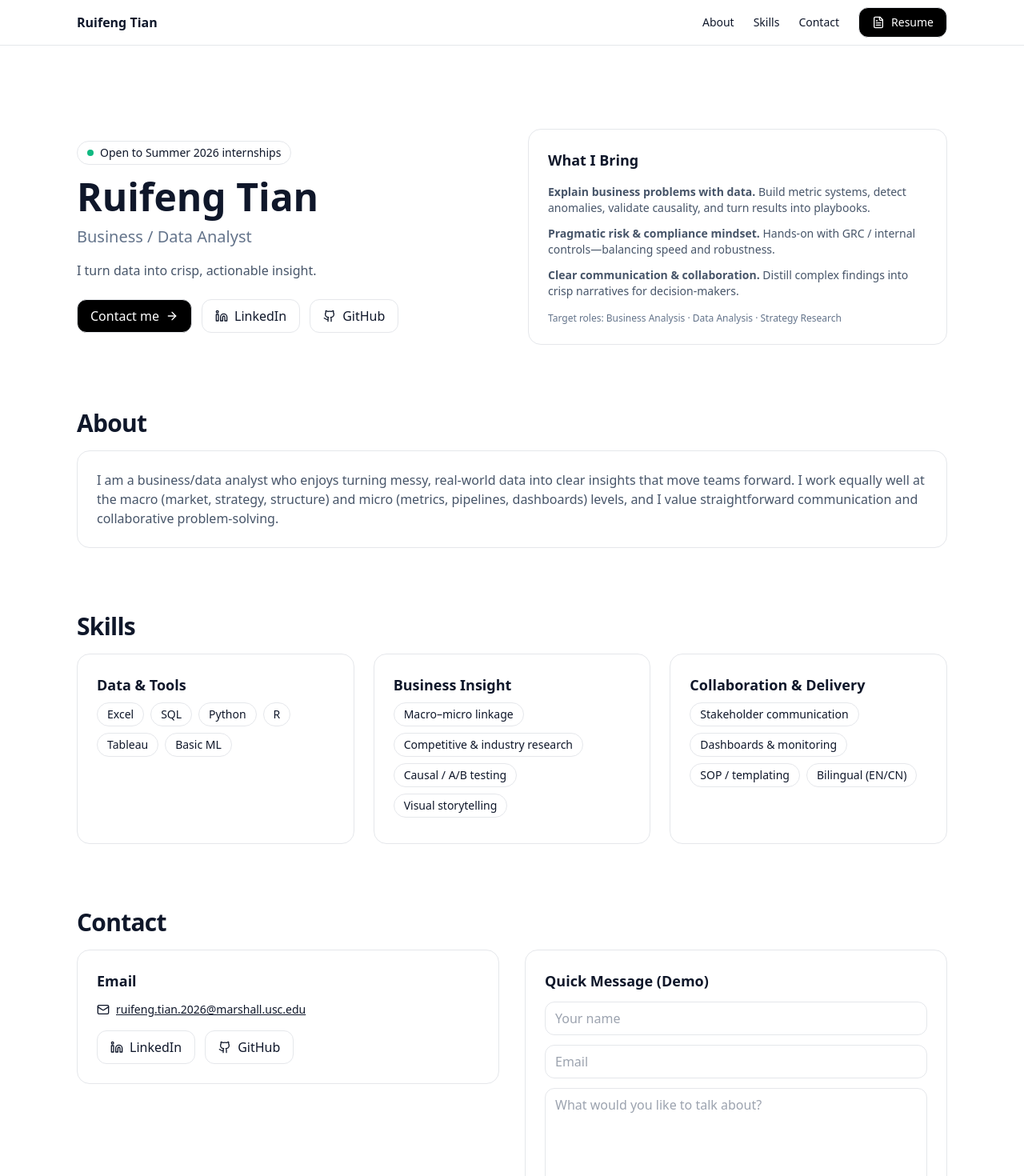
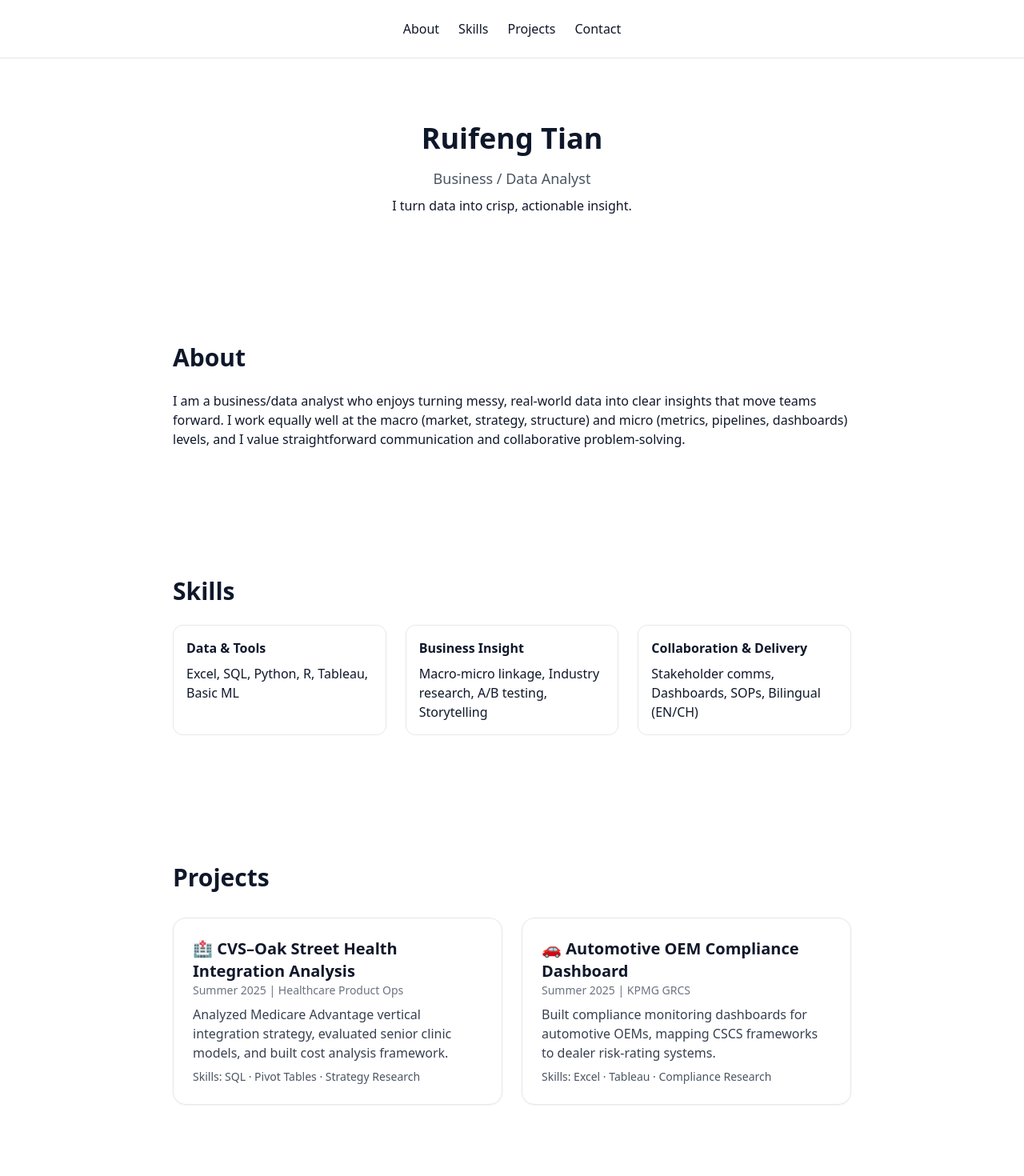
Before and after one commit to Ruifeng-T/ruifeng-site, a Next.js app: page / in a window 1280 px wide. Shown: the top 1470 px of the page at 80% size. Built offline with nearby package versions, Linux system fonts and the light colour scheme.

Commit message:
Update index.tsx
Added Projects section, removed Resume

```diff
--- a/pages/index.tsx
+++ b/pages/index.tsx
@@ -1,147 +1,108 @@
-import Head from 'next/head'
-import { Mail, Linkedin, Github, FileText, ArrowRight } from 'lucide-react'
-
-const SITE = {
-  name: "Ruifeng Tian",
-  title: "Business / Data Analyst",
-  tagline: "I turn data into crisp, actionable insight.",
-  email: "ruifeng.tian.2026@marshall.usc.edu",
-  socials: {
-    linkedin: "https://www.linkedin.com/in/usc-marshall-trf/",
-    github: "https://github.com/",
-    resume: "#"
-  }
-};
-
-const SKILLS: { name: string; items: string[] }[] = [
-  { name: "Data & Tools", items: ["Excel", "SQL", "Python", "R", "Tableau", "Basic ML"] },
-  { name: "Business Insight", items: ["Macro–micro linkage", "Competitive & industry research", "Causal / A/B testing", "Visual storytelling"] },
-  { name: "Collaboration & Delivery", items: ["Stakeholder communication", "Dashboards & monitoring", "SOP / templating", "Bilingual (EN/CN)"] }
-];
+import Head from "next/head";
 
 export default function Home() {
   return (
     <>
       <Head>
-        <title>Ruifeng Tian | Business & Data Analyst</title>
-        <meta name="description" content="Ruifeng Tian - Business/Data Analyst. Turning data into clear, actionable insights. Open to Summer 2026 internships." />
-        <meta name="keywords" content="Ruifeng Tian, Data Analyst, Business Analyst, USC MSBA, Summer Internship 2026" />
-        <meta name="robots" content="index, follow" />
-        <link rel="canonical" href="https://your-domain.com/" />
+        <title>Ruifeng Tian</title>
+        <meta name="description" content="Personal site of Ruifeng Tian" />
       </Head>
 
-      <header className="sticky top-0 z-50 backdrop-blur bg-white/70 border-b">
-        <nav className="container h-14 flex items-center justify-between">
-          <a href="#top" className="font-semibold">{SITE.name}</a>
-          <div className="hidden sm:flex items-center gap-6 text-sm">
-            <a className="hover:underline" href="#about">About</a>
-            <a className="hover:underline" href="#skills">Skills</a>
-            <a className="hover:underline" href="#contact">Contact</a>
-            <a className="btn btn-primary text-sm" href={SITE.socials.resume} target="_blank" rel="noreferrer">
-              <FileText className="w-4 h-4" /> Resume
-            </a>
-          </div>
-        </nav>
-      </header>
+      {/* Navbar */}
+      <nav className="flex justify-center space-x-6 py-6 border-b">
+        <a href="#about">About</a>
+        <a href="#skills">Skills</a>
+        <a href="#projects">Projects</a>
+        <a href="#contact">Contact</a>
+      </nav>
 
-      <main id="top" className="container py-16">
+      <main className="max-w-4xl mx-auto px-6">
         {/* Hero */}
-        <section className="py-10 grid lg:grid-cols-2 gap-10 items-center">
-          <div>
-            <div className="inline-flex items-center gap-2 rounded-2xl border px-3 py-1 text-sm mb-4">
-              <span className="inline-block w-2 h-2 rounded-full bg-emerald-500" />
-              Open to Summer 2026 internships
+        <section className="py-20 text-center">
+          <h1 className="text-4xl font-bold">Ruifeng Tian</h1>
+          <p className="mt-4 text-lg text-gray-600">Business / Data Analyst</p>
+          <p className="mt-2">I turn data into crisp, actionable insight.</p>
+        </section>
+
+        {/* About */}
+        <section id="about" className="py-20">
+          <h2 className="text-3xl font-bold mb-6">About</h2>
+          <p>
+            I am a business/data analyst who enjoys turning messy, real-world data
+            into clear insights that move teams forward. I work equally well at the
+            macro (market, strategy, structure) and micro (metrics, pipelines,
+            dashboards) levels, and I value straightforward communication and
+            collaborative problem-solving.
+          </p>
+        </section>
+
+        {/* Skills */}
+        <section id="skills" className="py-20">
+          <h2 className="text-3xl font-bold mb-6">Skills</h2>
+          <div className="grid md:grid-cols-3 gap-6">
+            <div className="p-4 border rounded-xl">
+              <h3 className="font-semibold mb-2">Data & Tools</h3>
+              <p>Excel, SQL, Python, R, Tableau, Basic ML</p>
             </div>
-            <h1 className="text-4xl sm:text-5xl font-bold leading-tight">{SITE.name}</h1>
-            <p className="mt-3 text-xl text-slate-500">{SITE.title}</p>
-            <p className="mt-4 text-slate-600 max-w-prose">{SITE.tagline}</p>
-            <div className="mt-6 flex flex-wrap items-center gap-3">
-              <a className="btn btn-primary" href="#contact">
-                Contact me <ArrowRight className="w-4 h-4" />
-              </a>
-              <a className="btn btn-outline" href={SITE.socials.linkedin} target="_blank" rel="noreferrer">
-                <Linkedin className="w-4 h-4" /> LinkedIn
-              </a>
-              <a className="btn btn-outline" href={SITE.socials.github} target="_blank" rel="noreferrer">
-                <Github className="w-4 h-4" /> GitHub
-              </a>
+            <div className="p-4 border rounded-xl">
+              <h3 className="font-semibold mb-2">Business Insight</h3>
+              <p>Macro-micro linkage, Industry research, A/B testing, Storytelling</p>
             </div>
-          </div>
-
-          <div className="w-full">
-            <div className="card">
-              <h3 className="text-lg font-semibold mb-4">What I Bring</h3>
-              <ul className="space-y-3 text-sm text-slate-600">
-                <li><strong>Explain business problems with data.</strong> Build metric systems, detect anomalies, validate causality, and turn results into playbooks.</li>
-                <li><strong>Pragmatic risk & compliance mindset.</strong> Hands-on with GRC / internal controls—balancing speed and robustness.</li>
-                <li><strong>Clear communication & collaboration.</strong> Distill complex findings into crisp narratives for decision-makers.</li>
-              </ul>
-              <p className="mt-4 text-xs text-slate-500">Target roles: Business Analysis · Data Analysis · Strategy Research</p>
+            <div className="p-4 border rounded-xl">
+              <h3 className="font-semibold mb-2">Collaboration & Delivery</h3>
+              <p>Stakeholder comms, Dashboards, SOPs, Bilingual (EN/CH)</p>
             </div>
           </div>
         </section>
 
-        {/* About */}
-        <section id="about" className="py-10">
-          <h2 className="text-3xl font-semibold tracking-tight mb-4">About</h2>
-          <div className="card text-slate-600">
-            I am a business/data analyst who enjoys turning messy, real-world data into clear insights that move teams forward. I work equally well at the macro (market, strategy, structure) and micro (metrics, pipelines, dashboards) levels, and I value straightforward communication and collaborative problem-solving.
-          </div>
-        </section>
+        {/* Projects */}
+        <section id="projects" className="py-20">
+          <h2 className="text-3xl font-bold mb-8">Projects</h2>
+          <div className="grid md:grid-cols-2 gap-6">
+            <div className="rounded-2xl border p-6 shadow-sm hover:shadow-md transition">
+              <h3 className="text-xl font-semibold">
+                🏥 CVS–Oak Street Health Integration Analysis
+              </h3>
+              <p className="text-sm text-gray-500">Summer 2025 | Healthcare Product Ops</p>
+              <p className="mt-2 text-gray-700">
+                Analyzed Medicare Advantage vertical integration strategy, evaluated senior
+                clinic models, and built cost analysis framework.
+              </p>
+              <p className="mt-2 text-sm text-gray-600">
+                Skills: SQL · Pivot Tables · Strategy Research
+              </p>
+            </div>
 
-        {/* Skills */}
-        <section id="skills" className="py-10">
-          <h2 className="text-3xl font-semibold tracking-tight mb-4">Skills</h2>
-          <div className="grid md:grid-cols-3 gap-6">
-            {SKILLS.map((s) => (
-              <div key={s.name} className="card">
-                <h3 className="text-lg font-semibold mb-2">{s.name}</h3>
-                <div className="flex flex-wrap">
-                  {s.items.map((item) => (
-                    <span key={item} className="chip">{item}</span>
-                  ))}
-                </div>
-              </div>
-            ))}
+            <div className="rounded-2xl border p-6 shadow-sm hover:shadow-md transition">
+              <h3 className="text-xl font-semibold">
+                🚗 Automotive OEM Compliance Dashboard
+              </h3>
+              <p className="text-sm text-gray-500">Summer 2025 | KPMG GRCS</p>
+              <p className="mt-2 text-gray-700">
+                Built compliance monitoring dashboards for automotive OEMs, mapping CSCS
+                frameworks to dealer risk-rating systems.
+              </p>
+              <p className="mt-2 text-sm text-gray-600">
+                Skills: Excel · Tableau · Compliance Research
+              </p>
+            </div>
           </div>
         </section>
 
         {/* Contact */}
-        <section id="contact" className="py-10">
-          <h2 className="text-3xl font-semibold tracking-tight mb-4">Contact</h2>
-          <div className="grid lg:grid-cols-2 gap-8 items-start">
-            <div className="card">
-              <h3 className="text-lg font-semibold mb-3">Email</h3>
-              <div className="flex items-center gap-2 text-sm">
-                <Mail className="w-4 h-4" />
-                <a href={`mailto:${SITE.email}`} className="underline">{SITE.email}</a>
-              </div>
-              <div className="mt-4 flex gap-3">
-                <a className="btn btn-outline" href={SITE.socials.linkedin} target="_blank" rel="noreferrer">
-                  <Linkedin className="w-4 h-4" /> LinkedIn
-                </a>
-                <a className="btn btn-outline" href={SITE.socials.github} target="_blank" rel="noreferrer">
-                  <Github className="w-4 h-4" /> GitHub
-                </a>
-              </div>
-            </div>
-
-            <div className="card">
-              <h3 className="text-lg font-semibold mb-3">Quick Message (Demo)</h3>
-              <form onSubmit={(e) => { e.preventDefault(); alert("Demo form only — connect it to your backend or a form service."); }} className="space-y-3">
-                <input className="w-full border rounded-xl px-3 py-2" placeholder="Your name" required />
-                <input className="w-full border rounded-xl px-3 py-2" type="email" placeholder="Email" required />
-                <textarea className="w-full border rounded-xl px-3 py-2" placeholder="What would you like to talk about?" rows={5} required />
-                <button type="submit" className="w-full btn btn-primary">Send</button>
-              </form>
-            </div>
+        <section id="contact" className="py-20">
+          <h2 className="text-3xl font-bold mb-6">Contact</h2>
+          <p>Email: ruifeng.tian.2026@marshall.usc.edu</p>
+          <div className="flex space-x-4 mt-4">
+            <a href="https://linkedin.com" className="text-blue-600">
+              LinkedIn
+            </a>
+            <a href="https://github.com" className="text-gray-800">
+              GitHub
+            </a>
           </div>
         </section>
       </main>
-
-      <footer className="py-10 text-center text-sm text-slate-500 border-t">
-        © {new Date().getFullYear()} {SITE.name}. Built with ❤️
-      </footer>
     </>
-  )
+  );
 }
```
